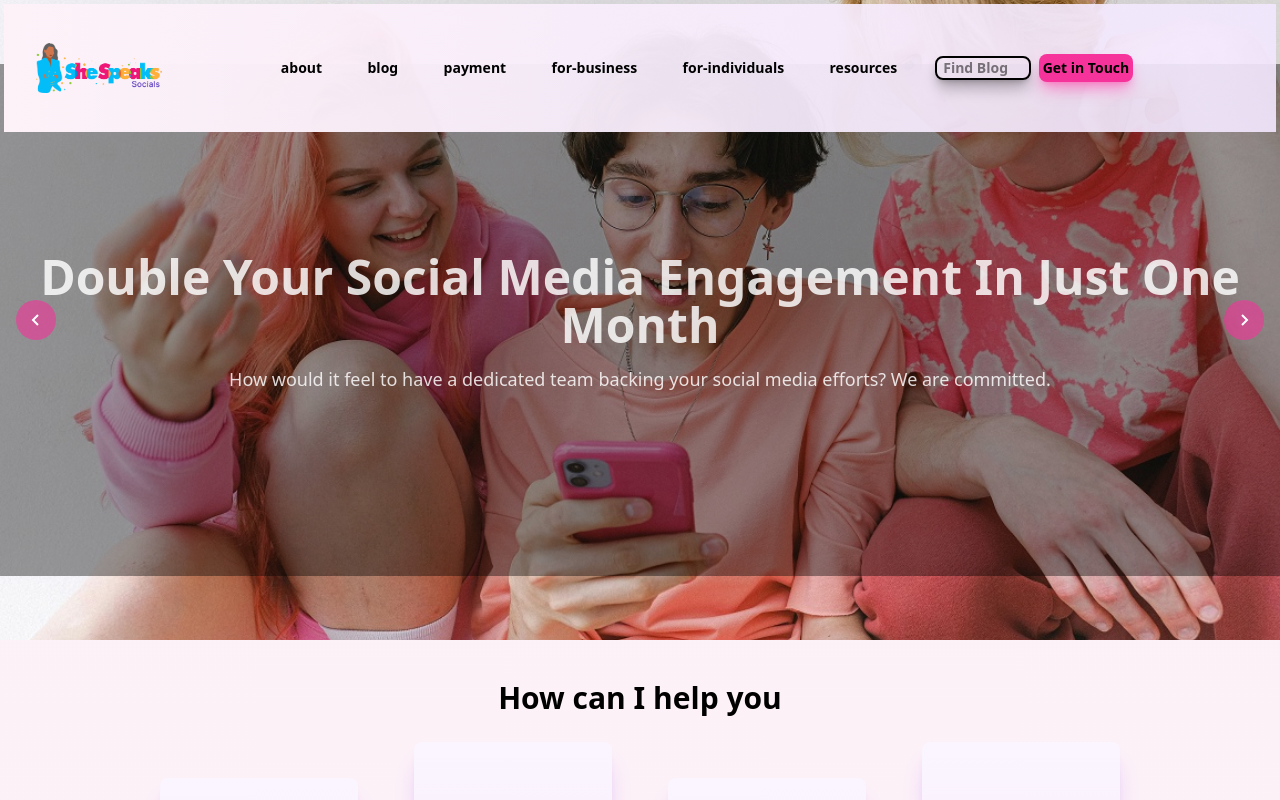
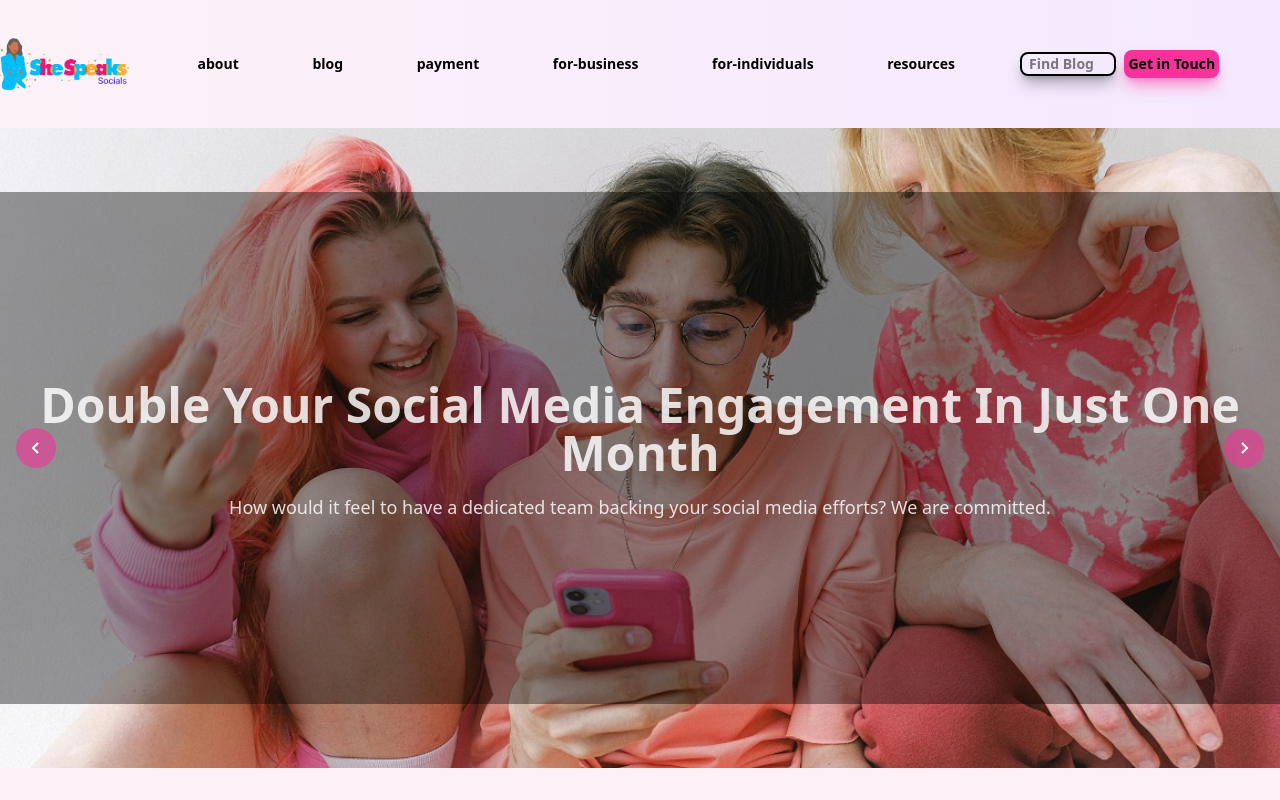
Before and after one commit to MatthewsRicky/shespeaksocial, a Next.js app: page / in a window 1280 px wide. Shown: the top 800 px of the page. Built offline with nearby package versions, Linux system fonts and the light colour scheme.

Commit message:
layout fix

```diff
--- a/components/Navbar.tsx
+++ b/components/Navbar.tsx
@@ -13,15 +13,16 @@ export default function Navbar() {
 	const [menuOpen, setMenuOpen] = useState(false);
 	const navLinks = [ "about", "blog", "payment", "for-business", "for-individuals", "resources"];
 	return (
-		<>
+		<div className={`flex font-bold text-sm bg-linear-to-r from-pink-50
+		 90 to-purple-100/90 items-center py-6 justify-between lg:h-32 ${menuOpen ? "h-96 flex  justify-center items-center" : "h-32 lg:-flex"} transition all duration-300`}>
 
-		<nav className={`absolute z-20 flex inset-1 font-bold text-sm bg-linear-to-r from-pink-50
-		 90 to-purple-100/90 items-center py-6 justify-between lg:h-32 ${menuOpen ? "h-96" : "h-32 lg:-flex"} transition all duration-300`}>
+			<span className="">
+				<Logo />
+			</span>
+			<div className="flex h-24 justify-around items-center w-full text-md mx-auto px-8">
 
-			<div className="flex relative z-20 h-24 justify-around items-center w-full text-md mx-auto px-8">
 
-				<Logo />
-				<div className="hidden lg:flex items-center justify-between lg:w-full px-24 mx-auto">
+				<div className="hidden lg:flex items-center  lg:w-full mx-auto">
 
 					{navLinks.map((link) => (
 						<ul key={link} className="flex items-center justify-center mx-auto gap-2">
@@ -72,13 +73,15 @@ export default function Navbar() {
 				)}
 
 
-				<button onClick={() => setMenuOpen(!menuOpen)} className="lg:hidden flex w-fit p-4 rounded-full m-4 bg-pink-500 shadow-emerald-950/60 shadow-md">
+
+			</div>
+			<button onClick={() => setMenuOpen(!menuOpen)} className="lg:hidden z-20 flex w-fit p-4 rounded-full m-4 bg-pink-500 shadow-emerald-950/60 shadow-md">
 				<span>
 					<BiMenu />
 				</span>
-				</button>
-			</div>
-		</nav>
-</>
+			</button>
+		</div>
+
+
 	)
 }
```
